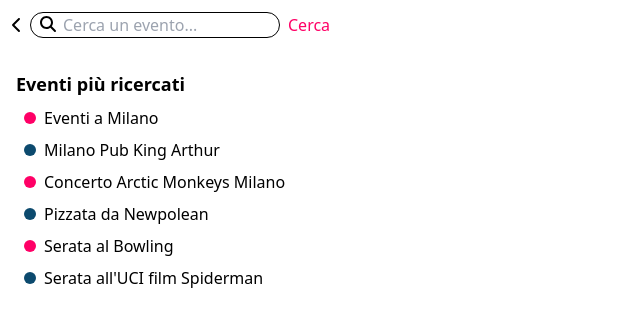
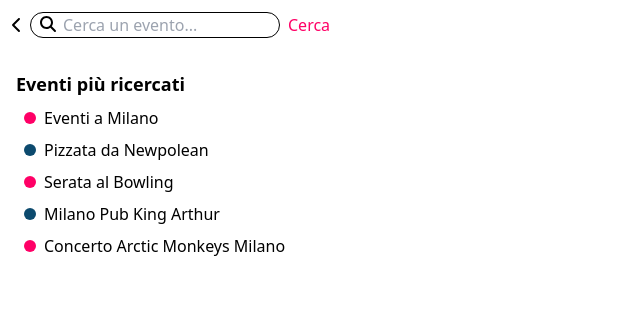
Before and after one commit to Mariowebcs/Develhope-Progetto-Finale, a React (Create React App) app in the folder eveny/: page / in a window 1280 px wide. Shown: the top 326 px of the page, without its empty margins (0-640 px from the left). Built offline with nearby package versions, Linux system fonts and the light colour scheme.

Commit message:
update: fixed InterestingEvents component

```diff
--- a/eveny/src/App.js
+++ b/eveny/src/App.js
@@ -1,5 +1,4 @@
 import React from "react";
-import { SearchBar } from "./components/Searchbar/Searchbar";
 import { EventsSearch } from "./components/Searchbar/EventsSearch";
 import { BrowserRouter as Router, Routes, Route } from "react-router-dom";
 import ResultsPage from "./components/Searchbar/ResultsPage";
--- a/eveny/src/components/Searchbar/EventsSearch.js
+++ b/eveny/src/components/Searchbar/EventsSearch.js
@@ -1,9 +1,15 @@
 import { InterestingEvents } from "./MightInterestYou";
 import { SearchBar } from "./Searchbar";
 export function EventsSearch() {
+
+  const searchData = (data) => {
+    const searchTerm = data;
+    console.log(searchTerm, 'From parent')
+  }
+
   return (
     <div>
-      <SearchBar />
+      <SearchBar onAddTerms={searchData}/>
       <InterestingEvents />
     </div>
   );
--- a/eveny/src/components/Searchbar/MightInterestYou.js
+++ b/eveny/src/components/Searchbar/MightInterestYou.js
@@ -1,5 +1,7 @@
 import { FontAwesomeIcon } from "@fortawesome/react-fontawesome";
 import { faCircle } from "@fortawesome/free-solid-svg-icons";
+import { Link } from "react-router-dom";
+import Events from '../assets/Events.json'
 
 export function InterestingEvents() {
   return (
@@ -7,65 +9,22 @@ export function InterestingEvents() {
       <span className="text-lg">
         <strong>Eventi più ricercati</strong>
       </span>
-      <ul>
-        <div className="flex flex-col mt-2 ml-2 flex gap-2">
-          <div className="flex">
+        <div className="flex flex-col mt-2 ml-2 gap-2">
+          {Events.map((item) => (
+            <div className="flex" key={item.id}>
             <FontAwesomeIcon
-              className="text-[#ff0066] text-xs mt-1.5 mr-2"
+              className={`text-[${item.color}] text-xs mt-1.5 mr-2`}
               icon={faCircle}
             />
-            <a className="hover:text-[#0F4DD9]" href="#">
-              Eventi a Milano
-            </a>
+            <Link
+              to={`/searchTerm/${item.text}`}
+              className="hover:text-[#0F4DD9]"
+            >
+              {item.text}
+            </Link>
           </div>
-          <div className="flex">
-            <FontAwesomeIcon
-              className="text-[#0C4A6E] text-xs mt-1.5 mr-2"
-              icon={faCircle}
-            />
-            <a className="hover:text-[#ff0066]" href="#">
-              Milano Pub King Arthur
-            </a>
-          </div>
-          <div className="flex">
-            <FontAwesomeIcon
-              className="text-[#ff0066] text-xs mt-1.5 mr-2"
-              icon={faCircle}
-            />
-            <a className="hover:text-[#0F4DD9]" href="#">
-              Concerto Arctic Monkeys Milano
-            </a>
-          </div>
-          <div className="flex">
-            <FontAwesomeIcon
-              className="text-[#0C4A6E] text-xs mt-1.5 mr-2"
-              icon={faCircle}
-            />
-            <a className="hover:text-[#ff0066]" href="#">
-              Pizzata da Newpolean
-            </a>
-          </div>
-          <div className="flex">
-            <FontAwesomeIcon
-              className="text-[#ff0066] text-xs mt-1.5 mr-2"
-              icon={faCircle}
-            />
-            <a className="hover:text-[#0F4DD9]" href="#">
-              Serata al Bowling
-            </a>
-          </div>
-          <div className="flex">
-            <FontAwesomeIcon
-              className="text-[#0C4A6E] text-xs mt-1.5 mr-2"
-              icon={faCircle}
-            />
-            <a className="hover:text-[#ff0066]" href="#">
-              {" "}
-              Serata all'UCI film Spiderman{" "}
-            </a>
-          </div>
+          ))}
         </div>
-      </ul>
     </div>
   );
 }
--- a/eveny/src/components/Searchbar/Searchbar.js
+++ b/eveny/src/components/Searchbar/Searchbar.js
@@ -1,5 +1,5 @@
 import { useState, useEffect } from "react";
-import { useNavigate } from "react-router-dom";
+import { Link, useNavigate } from "react-router-dom";
 import { FontAwesomeIcon } from "@fortawesome/react-fontawesome";
 import {
   faMagnifyingGlass,
@@ -8,7 +8,7 @@ import {
   faXmark,
 } from "@fortawesome/free-solid-svg-icons";
 
-export function SearchBar() {
+export function SearchBar(props) {
   const navigate = useNavigate();
   const [searchTerm, setSearchTerm] = useState("");
   const [searchHistory, setSearchHistory] = useState([]);
@@ -35,6 +35,7 @@ export function SearchBar() {
         setSearchHistory(newHistory);
         localStorage.setItem("searchHistory", JSON.stringify(newHistory));
       }
+      props.onAddTerms(searchTerm)
       navigate(`/searchTerm/${searchTerm}`);
     }
   };
@@ -78,13 +79,13 @@ export function SearchBar() {
       <div className="flex flex-col">
         <ul>
           {searchHistory?.map((term, index) => (
-            <div className="ml-4 mt-4 flex relative" key={term}>
+            <div className="ml-3 mt-4 flex relative" key={term}>
               <li>
-                {term && <FontAwesomeIcon className="mr-2" icon={faClock} />}
+                {term && <FontAwesomeIcon className="mr-2 text-[#0C4A6E]" icon={faClock} />}
                 {
-                  <a className="hover:text-[#ff0066]" href="#">
+                  <Link to={`/searchTerm/${term}`} className="hover:text-[#ff0066]">
                     {term}
-                  </a>
+                  </Link>
                 }{" "}
                 {term && (
                   <button
--- a/eveny/src/components/assets/Events.json
+++ b/eveny/src/components/assets/Events.json
@@ -1,17 +1,27 @@
 [
   {
-    "id": "1",
-    "title": "Pizzata con amici da Rosso Pomodoro",
-    "img_event": "https://unsplash.com/it/foto/UrzN-8K1PCE"
+    "id": 1,
+    "text": "Eventi a Milano",
+    "color": "#ff0066"
   },
   {
-    "id": "2",
-    "title": "Serata giochi da tavolo a casa mia",
-    "img_event": "https://unsplash.com/it/foto/2Ya5U8_Uqho"
+    "id": 2,
+    "text": "Pizzata da Newpolean",
+    "color": "#0C4A6E"
   },
   {
-    "id": "3",
-    "title": "Concerto a Milano",
-    "img_event": "https://unsplash.com/it/foto/NYrVisodQ2M"
+    "id": 3,
+    "text": "Serata al Bowling",
+    "color": "#ff0066"
+  },
+  {
+    "id": 4,
+    "text": "Milano Pub King Arthur",
+    "color": "#0C4A6E"
+  },
+  {
+    "id": 5,
+    "text": "Concerto Arctic Monkeys Milano",
+    "color": "#ff0066"
   }
 ]
```
